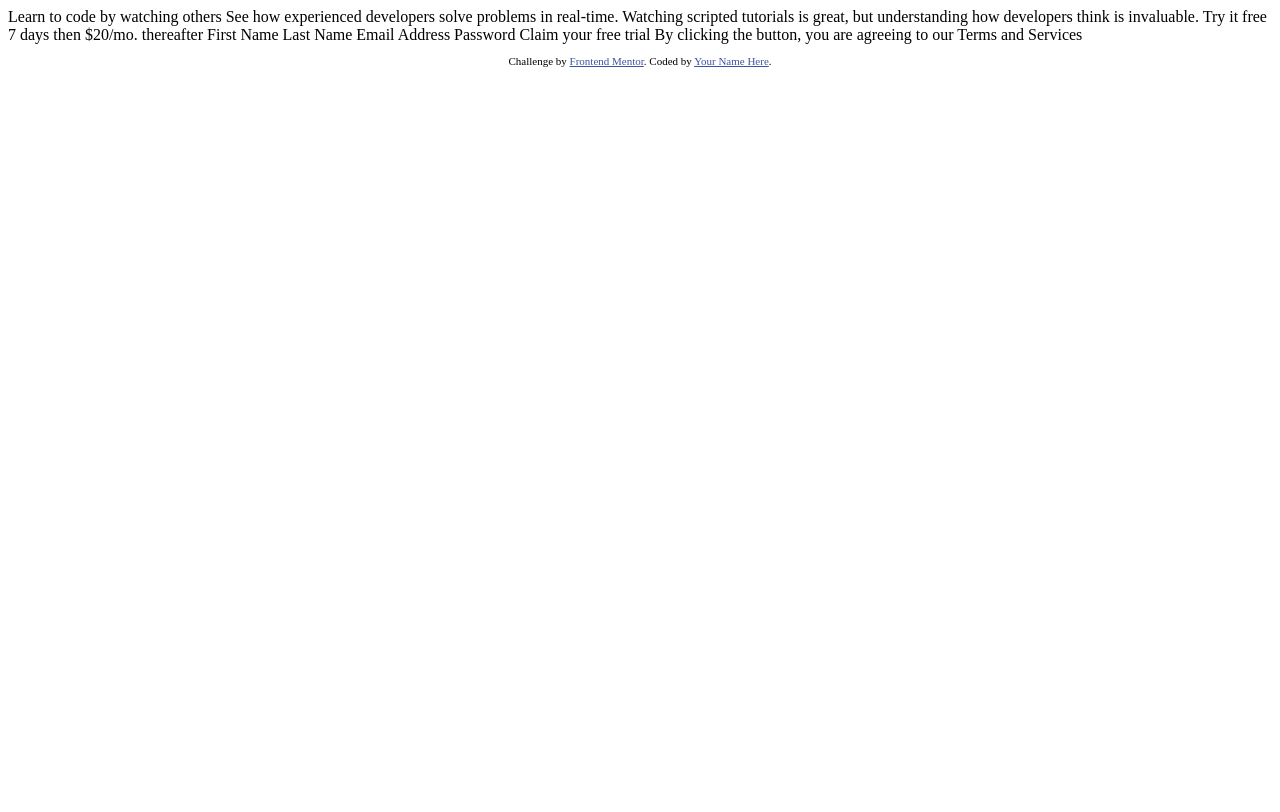
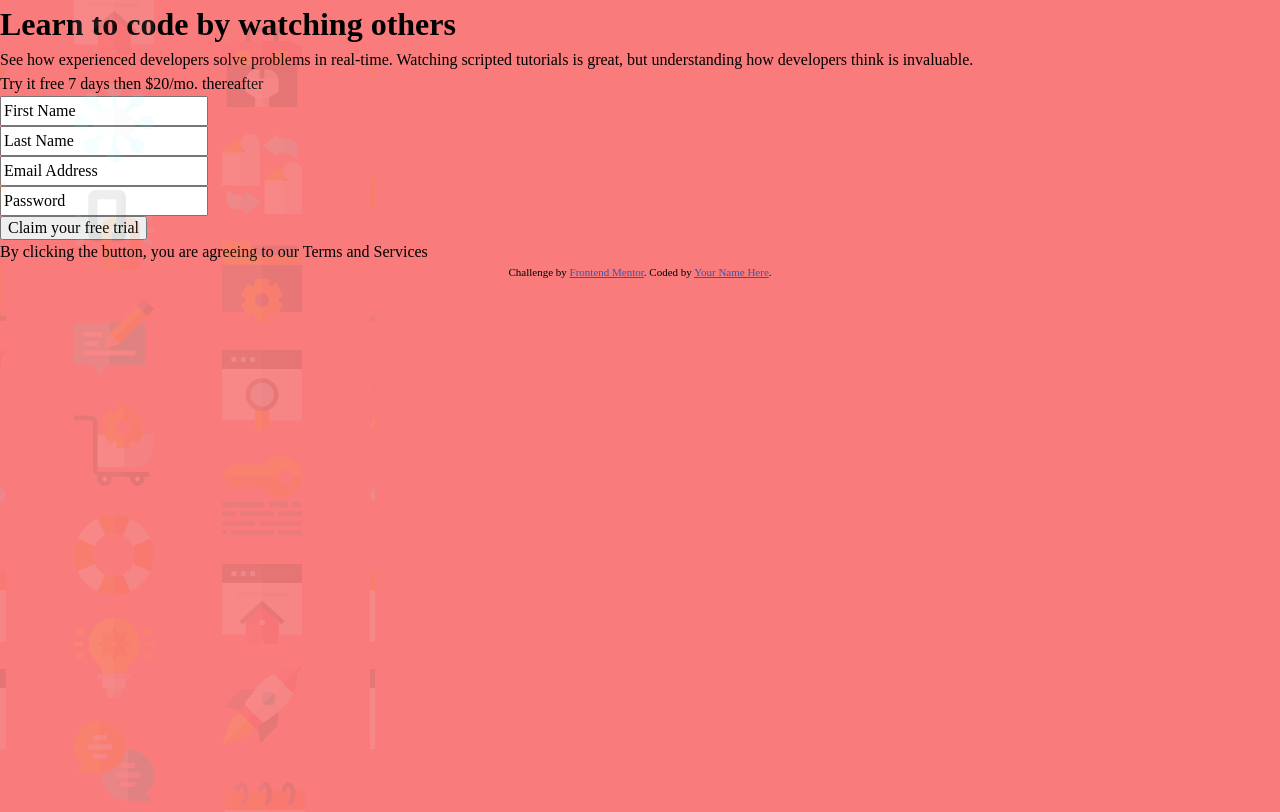
Before and after one commit to Scott-Wilder/fem-js-intro-signup, a plain HTML site: page intro-component-with-signup-form-master(1)/intro-component-with-signup-form-master/index.html in a window 1280 px wide. Shown: the top 812 px of the page. Drawn offline with Linux system fonts and the light colour scheme.

Commit message:
style: Feature and updates related to styling

```diff
--- a/intro-component-with-signup-form-master(1)/intro-component-with-signup-form-master/index.html
+++ b/intro-component-with-signup-form-master(1)/intro-component-with-signup-form-master/index.html
@@ -1,41 +1,58 @@
 <!DOCTYPE html>
 <html lang="en">
   <head>
-  <meta charset="UTF-8">
-  <meta name="viewport" content="width=device-width, initial-scale=1.0"> <!-- displays site properly based on user's device -->
+    <meta charset="UTF-8" />
+    <meta name="viewport" content="width=device-width, initial-scale=1.0" />
+    <link rel="stylesheet" href="style.css" />
+    <!-- displays site properly based on user's device -->
 
-  <link rel="icon" type="image/png" sizes="32x32" href="./images/favicon-32x32.png">
+    <link
+      rel="icon"
+      type="image/png"
+      sizes="32x32"
+      href="./images/favicon-32x32.png"
+    />
 
     <title>Frontend Mentor | Intro component with sign up form</title>
 
     <!-- Feel free to remove these styles or customise in your own stylesheet 👍 -->
     <style>
-    .attribution { font-size: 11px; text-align: center; }
-    .attribution a { color: hsl(228, 45%, 44%); }
+      .attribution {
+        font-size: 11px;
+        text-align: center;
+      }
+      .attribution a {
+        color: hsl(228, 45%, 44%);
+      }
     </style>
   </head>
   <body>
-
-  Learn to code by watching others
-
-  See how experienced developers solve problems in real-time. Watching scripted tutorials is great,
-  but understanding how developers think is invaluable.
-
-  Try it free 7 days then $20/mo. thereafter
-
-  First Name
-  Last Name
-  Email Address
-  Password
-
-  Claim your free trial
+    <div class="background-img">
+      <img src="images\bg-intro-mobile.png" alt="mobile" />
+    </div>
+    <h1>Learn to code by watching others</h1>
+    <p>
+      See how experienced developers solve problems in real-time. Watching
+      scripted tutorials is great, but understanding how developers think is
+      invaluable.
+    </p>
+    <p>Try it free 7 days then $20/mo. thereafter</p>
+    <form action="#">
+      <input type="text" id="fname" name="fname" value="First Name" /><br />
+      <input type="text" id="lname" name="lname" value="Last Name" /><br />
+      <input type="text" id="email" name="email" value="Email Address" /><br />
+      <input type="text" id="password" name="password" value="Password" /><br />
+      <input type="submit" value="Claim your free trial" />
+    </form>
 
     By clicking the button, you are agreeing to our Terms and Services
 
     <footer>
       <p class="attribution">
-      Challenge by <a href="https://www.frontendmentor.io?ref=challenge" target="_blank">Frontend Mentor</a>.
-      Coded by <a href="#">Your Name Here</a>.
+        Challenge by
+        <a href="https://www.frontendmentor.io?ref=challenge" target="_blank"
+          >Frontend Mentor</a
+        >. Coded by <a href="#">Your Name Here</a>.
       </p>
     </footer>
   </body>
--- /dev/null
+++ b/intro-component-with-signup-form-master(1)/intro-component-with-signup-form-master/style.css
@@ -0,0 +1,83 @@
+/*RESET CSS Start*/
+
+/* Box sizing rules */
+*,
+*::before,
+*::after {
+  box-sizing: border-box;
+}
+
+/* Remove default margin */
+body,
+h1,
+h2,
+h3,
+h4,
+p,
+figure,
+blockquote,
+dl,
+dd {
+  margin: 0;
+}
+
+/* Remove list styles on ul, ol elements with a list role, which suggests default styling will be removed */
+ul[role="list"],
+ol[role="list"] {
+  list-style: none;
+}
+
+/* Set core root defaults */
+html:focus-within {
+  scroll-behavior: smooth;
+}
+
+/* Set core body defaults */
+body {
+  min-height: 100vh;
+  text-rendering: optimizeSpeed;
+  line-height: 1.5;
+}
+
+/* A elements that don't have a class get default styles */
+a:not([class]) {
+  text-decoration-skip-ink: auto;
+}
+
+/* Make images easier to work with */
+img,
+picture {
+  max-width: 100%;
+  display: block;
+}
+
+/* Inherit fonts for inputs and buttons */
+input,
+button,
+textarea,
+select {
+  font: inherit;
+}
+
+/* Remove all animations, transitions and smooth scroll for people that prefer not to see them */
+@media (prefers-reduced-motion: reduce) {
+  html:focus-within {
+    scroll-behavior: auto;
+  }
+
+  *,
+  *::before,
+  *::after {
+    animation-duration: 0.01ms !important;
+    animation-iteration-count: 1 !important;
+    transition-duration: 0.01ms !important;
+    scroll-behavior: auto !important;
+  }
+}
+/*RESET CSS End*/
+body {
+  background-color: rgb(249, 123, 123);
+}
+.background-img {
+  position: absolute;
+}
```
Lines whose indentation alone changed are shown as unchanged.
